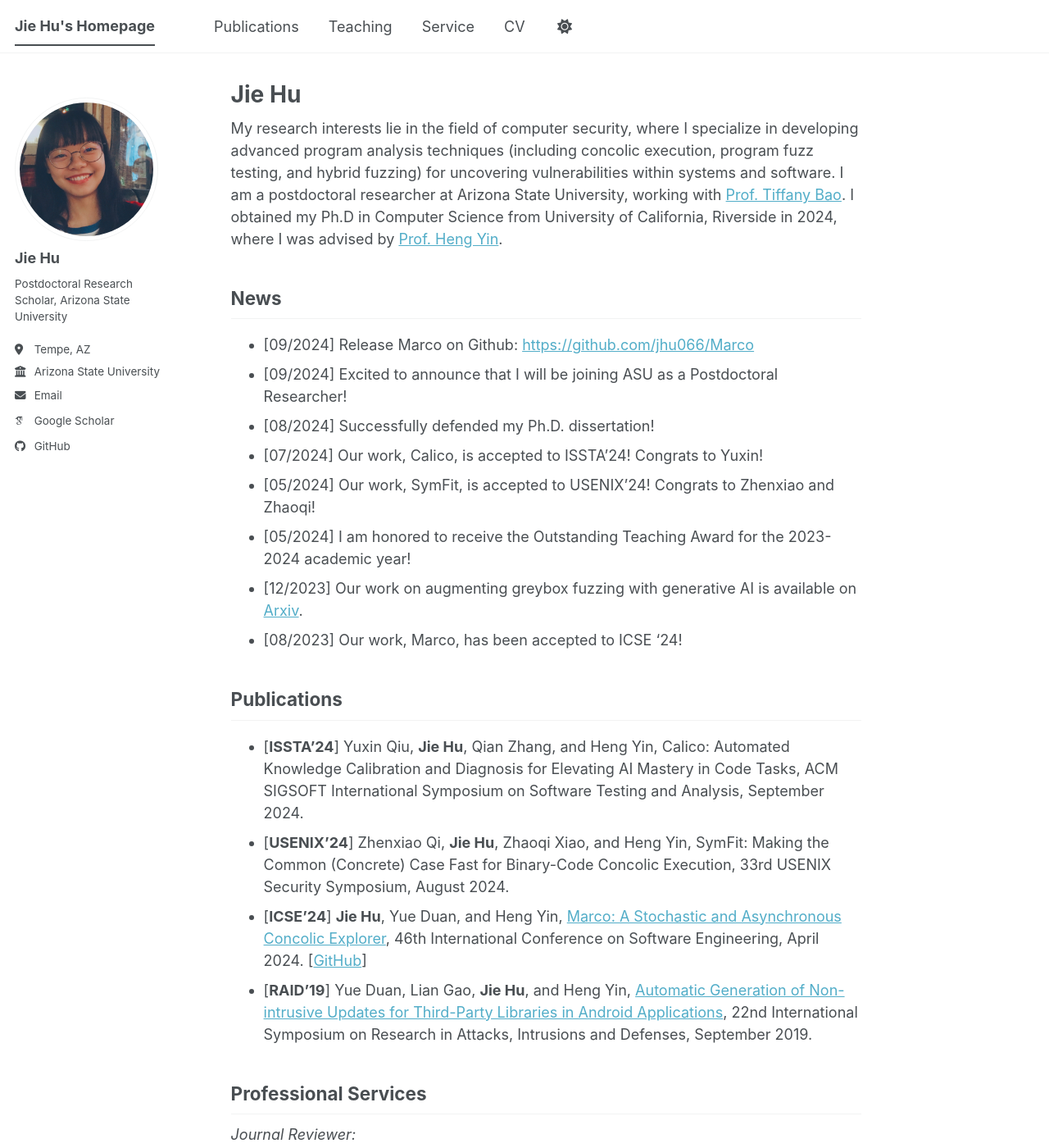
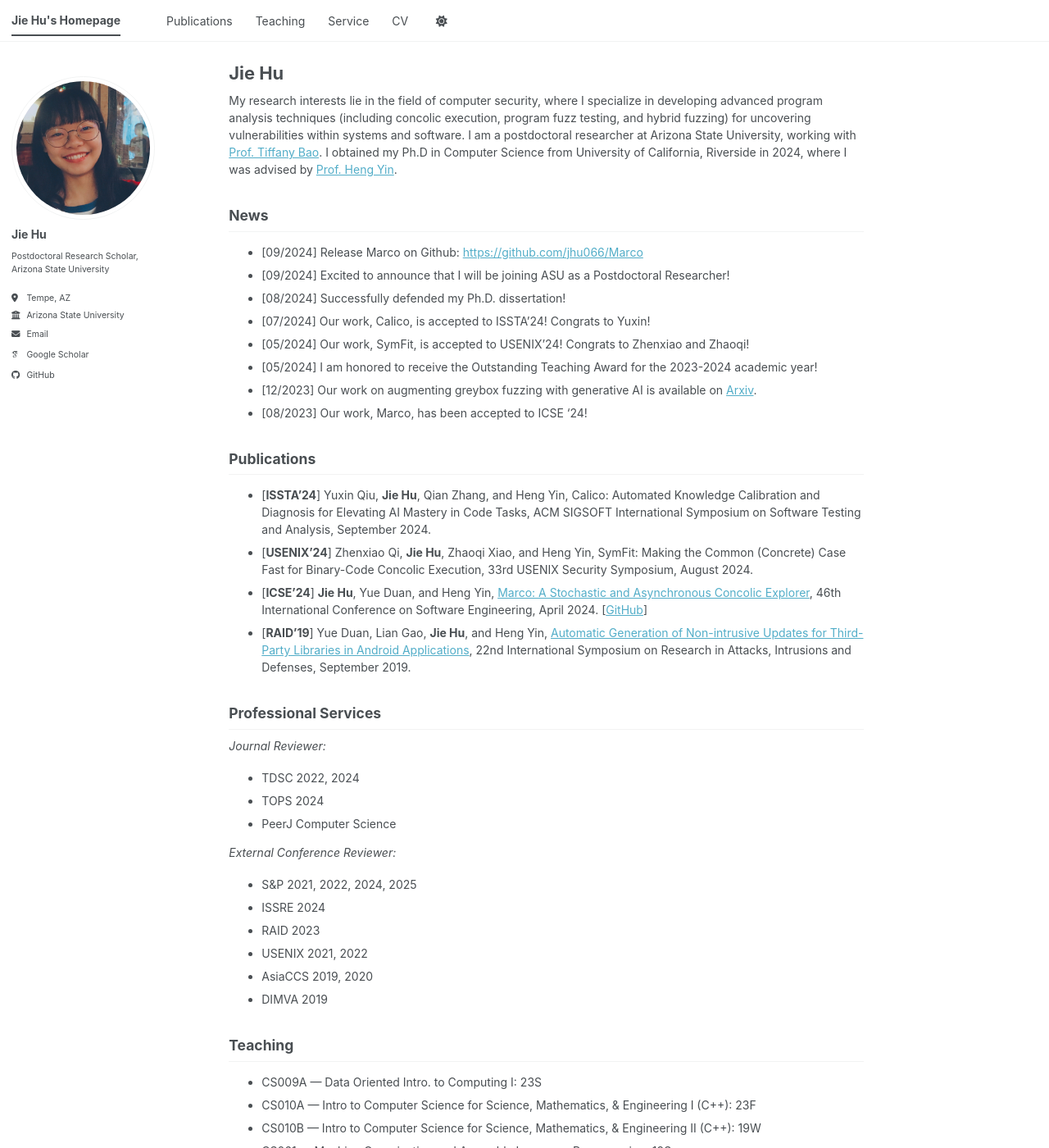
Before and after one commit to jhu066/jhu066.github.io, a Jekyll site: the page built from _pages/about.md, in a window 1280 px wide and 1400 px high. Shown: the whole window at 82% size. Built offline with Jekyll 4.4.1, drawn with Linux system fonts in a browser that asks for light colours; some web fonts are replaced; a script bundle is joined from its source files by our own code; library files that are not in the unit come from our copies.

Commit message:
fontsize

```diff
--- a/assets/css/main.scss
+++ b/assets/css/main.scss
@@ -41,3 +41,7 @@
     "vendor/font-awesome/solid",
     "vendor/font-awesome/brands"
 ;
+
+html {
+  font-size: 14px;
+}
```
